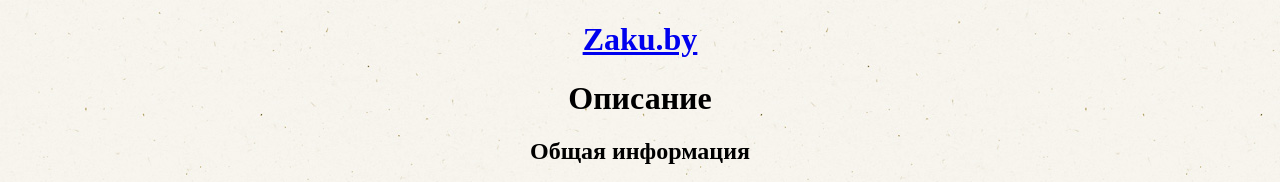
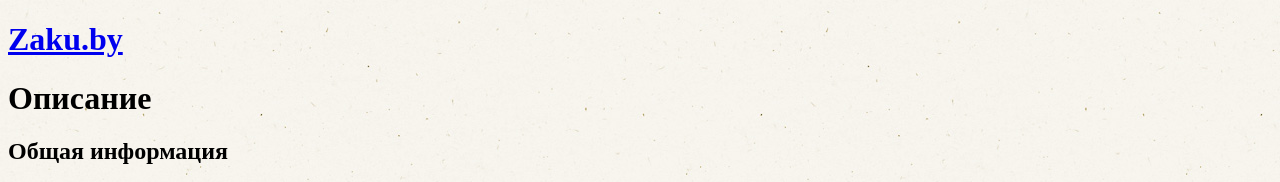
Before and after one commit to AdukarIT/StainDV, a plain HTML site: page Task 3/1.html in a window 1280 px wide. Shown: the top 182 px of the page. Drawn offline with Linux system fonts and the light colour scheme; files whose address does not match are found by name.

Commit message:
Update 1.html

```diff
--- a/Task 3/1.html
+++ b/Task 3/1.html
@@ -12,12 +12,14 @@
 </head>
 <body>
 <div>
-   <center>
-     <h1><a href="Task 3 v2.html">Zaku.by</a></h1>
-   </center>
+
+     <h1>
+	     <a href="Task 3 v2.html">Zaku.by</a>
+	</h1>
+
 </div>
 <div>
-	<center>
+
             <h1>Описание</h1>
 <h2>Общая информация</h2>
 
@@ -164,10 +166,10 @@ DisplayPort:Thunderbolt
 мышь,
 сумка или чехол
 </p>
-      </center>
+
        <footer>
 
-               <center>
+
              <H3>Связаться с нами</H3>
              <p>с 9:00 до 20:00
                 сб, вс с 10:00 до 18:00.
@@ -177,7 +179,7 @@ DisplayPort:Thunderbolt
                 Номер доставки:
                 80173910202;
                 Доставка осуществляется с 10:00-21:00!
-              </center>
+
             </footer>
   </body>
 </html>
```
